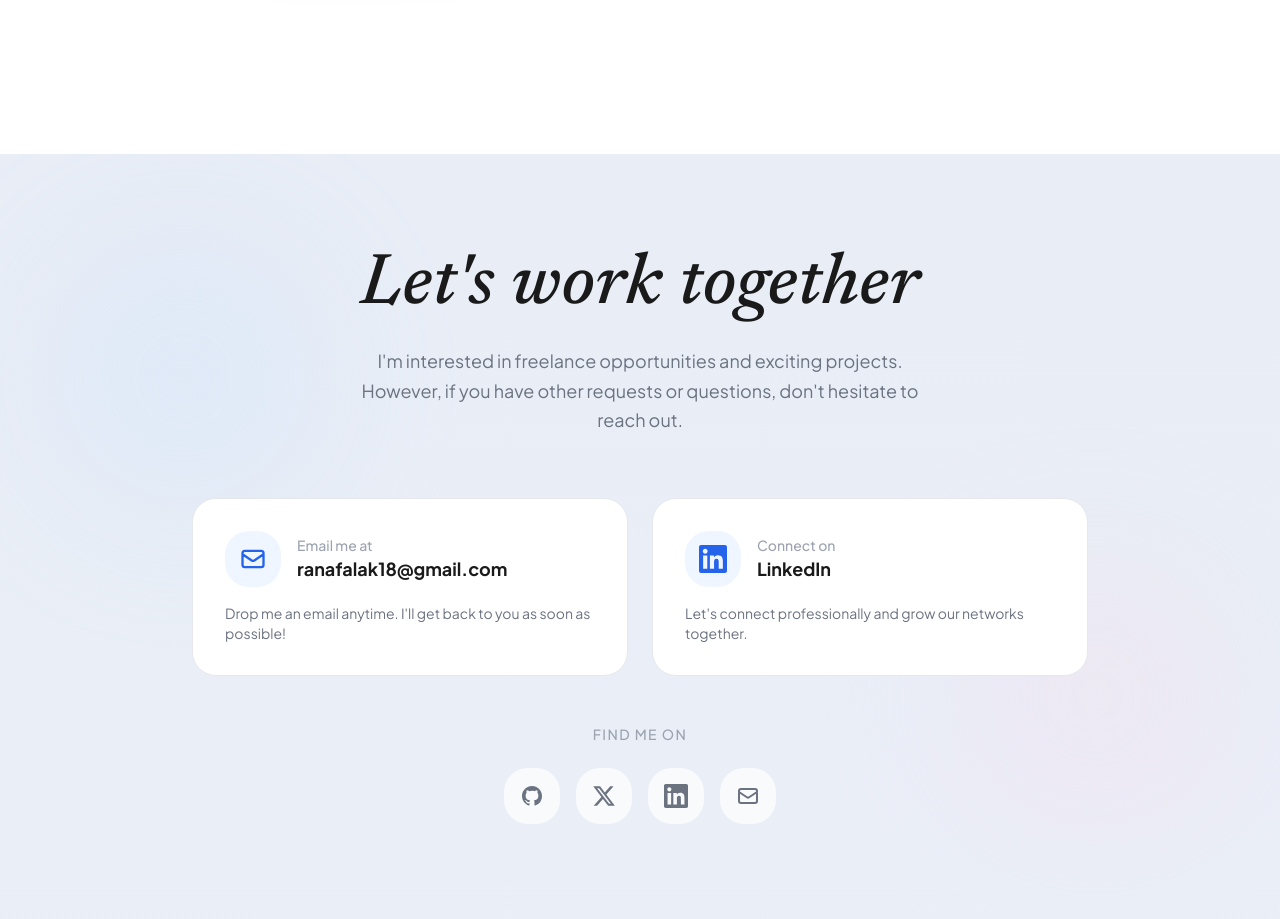
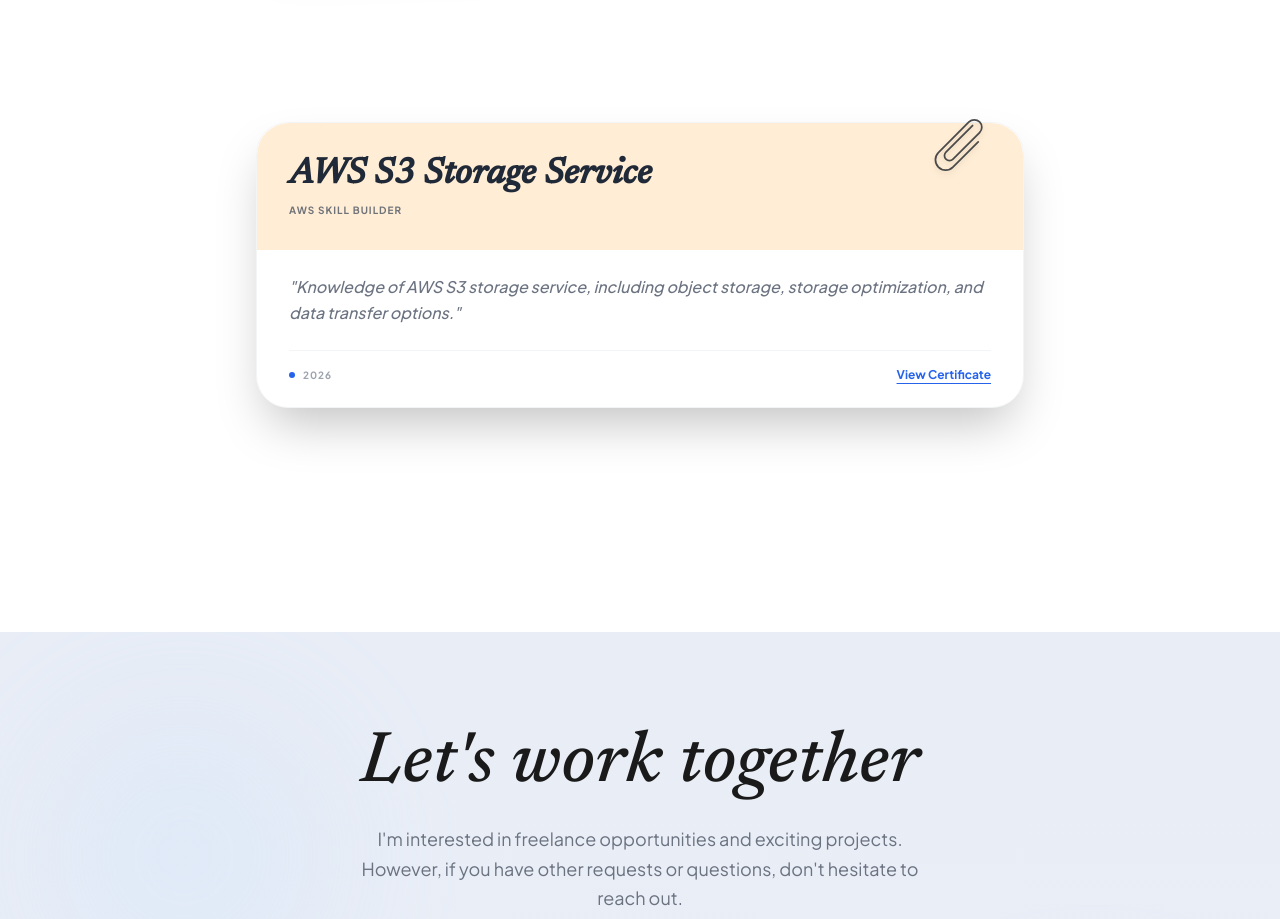
Before and after one commit to falakrana/myPortfolio, a React (Vite) app: page / in a window 1280 px wide. Shown: the part 10900-11819 px from the top of the page. Built offline with nearby package versions, Linux system fonts and the light colour scheme.

Commit message:
New certificate added

```diff
--- a/src/components/Certifications.jsx
+++ b/src/components/Certifications.jsx
@@ -37,6 +37,15 @@
       link: "/Certifications/SQL.pdf",
       headerColor: "bg-[#FFF4D1]", // Pastel Yellow
       rotation: "-rotate-2"
+    },
+    {
+      title: "AWS S3 Storage Service",
+      issuer: "AWS Skill Builder",
+      date: "2026",
+      description: "Knowledge of AWS S3 storage service, including object storage, storage optimization, and data transfer options.",
+      link: "/Certifications/intro-aws-s3.pdf",
+      headerColor: "bg-orange-100",
+      rotation: "rotate-0 hover:rotate-1"
     }
   ];
 
```
Also changed, not shown: 1 other file (tests, documents, lock files or other folders).
